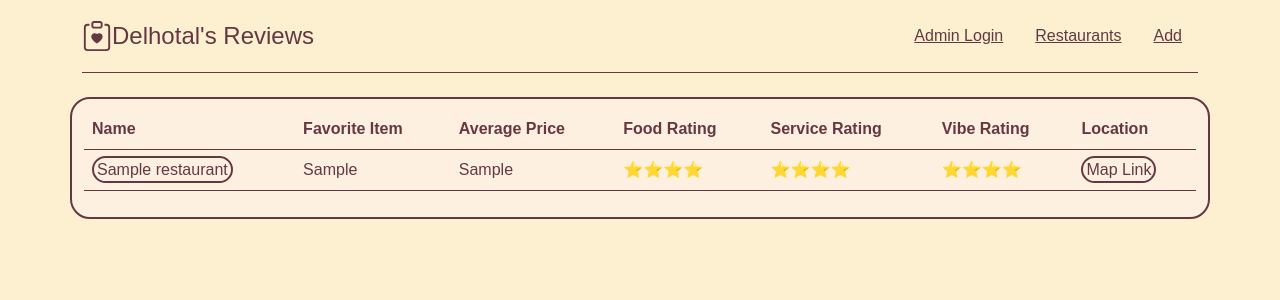
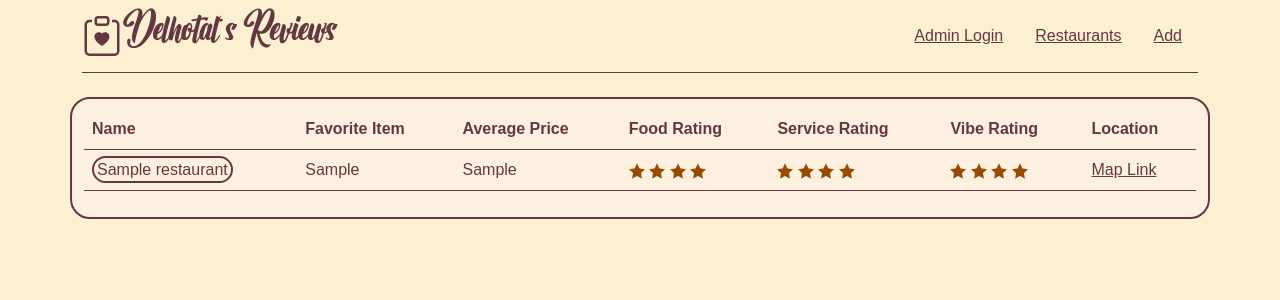
Before and after one commit to ShadoUNDERSCORE/restaurantReview, a Flask app: page /restaurants in a window 1280 px wide. Shown: the top 300 px of the page. Run offline with Flask 3, Linux system fonts and the light colour scheme; tables that the repository leaves empty hold one stand-in row (values such as "Sample post"); some libraries are stand-ins or nearby versions.

Commit message:
Update UI | v1.0

```diff
--- a/main.py
+++ b/main.py
@@ -74,7 +74,6 @@ def is_money(money: str,):
 
 @login_manager.user_loader
 def load_user(user_id):
-    # Since we only have one user, return the admin user if the user_id matches
     if user_id == admin_user.id:
         return admin_user
     else:
--- a/static/styles.css
+++ b/static/styles.css
@@ -1,11 +1,30 @@
+@font-face {
+    font-family: vintage;
+    src: url("../static/Vintage.ttf");
+}
+
+.vintage-font {
+    font-family: vintage;
+}
+
+@font-face {
+    font-family: typewriter;
+    src: url("../static/Typewriter.ttf");
+}
+
+.typewriter-font {
+    font-family: typewriter;
+}
+
+@font-face {
+    font-family: emoji;
+    src: url("../static/NotoEmoji.ttf");
+}
+
 body {
     background: #FDF0D1;
     color: #643843;
-    font-family: "Deja Vu", sans-serif;
-}
-
-h1 {
-    font-family: "Deja Vu";
+    font-family: "Arial";
 }
 
 .hero-container {
@@ -22,6 +41,7 @@ h1 {
 }
 
 .btn-get-started {
+    text-decoration: none;
     width: 300px;
     text-transform: uppercase;
     font-weight: 500;
@@ -39,7 +59,6 @@ h1 {
 a {
     font-family: "Deja Vu", sans-serif;
     color: #643843;
-    text-decoration: none;
 }
 
 .btn-get-started:hover,
@@ -52,6 +71,7 @@ a {
 }
 
 .clickable {
+    text-decoration: none;
     color: None;
     background-color: None;
     border: 2px solid #643843;
@@ -165,6 +185,10 @@ a.note:focus {
 }
 
 .flash {
-  color: #ee6f57;
-  text-align: center;
+    color: #ee6f57;
+    text-align: center;
 }
+
+map {
+    text-decoration: underline;
+}
--- a/templates/base.html
+++ b/templates/base.html
@@ -17,12 +17,12 @@
    <div class="container">
     <header class="d-flex flex-wrap justify-content-center py-3 mb-4 border-bottom">
       <a href="/" class="d-flex align-items-center mb-3 mb-md-0 me-md-auto text-dark text-decoration-none">
-        <svg xmlns="http://www.w3.org/2000/svg" height="30" fill="#643843" class="bi bi-clipboard-heart" viewBox="0 0 16 16">
+        <svg xmlns="http://www.w3.org/2000/svg" height="40" fill="#643843" class="bi bi-clipboard-heart" viewBox="0 0 16 16">
           <path fill-rule="evenodd" d="M5 1.5A1.5 1.5 0 0 1 6.5 0h3A1.5 1.5 0 0 1 11 1.5v1A1.5 1.5 0 0 1 9.5 4h-3A1.5 1.5 0 0 1 5 2.5zm5 0a.5.5 0 0 0-.5-.5h-3a.5.5 0 0 0-.5.5v1a.5.5 0 0 0 .5.5h3a.5.5 0 0 0 .5-.5z"/>
           <path d="M3 1.5h1v1H3a1 1 0 0 0-1 1V14a1 1 0 0 0 1 1h10a1 1 0 0 0 1-1V3.5a1 1 0 0 0-1-1h-1v-1h1a2 2 0 0 1 2 2V14a2 2 0 0 1-2 2H3a2 2 0 0 1-2-2V3.5a2 2 0 0 1 2-2"/>
           <path d="M8 6.982C9.664 5.309 13.825 8.236 8 12 2.175 8.236 6.336 5.31 8 6.982"/>
         </svg>
-        <span class="fs-4" style="color: #643843">Delhotal's Reviews</span>
+        <span class="fs-4 vintage-font" style="color: #643843">Delhotal's Reviews</span>
       </a>
 
       <ul class="nav nav-pills">
--- a/templates/index.html
+++ b/templates/index.html
@@ -3,8 +3,8 @@
 {% block content %}
 <body class="bg" id="home">
     <div class="hero-container aos-init aos-animate" data-aos="zoom-in" data-aos-delay="100">
-      <h1>Delhotal's Restaurant Reviews</h1>
-      <h2>Keep track of the restaurants you visit</h2>
+      <h1 class="vintage-font" style="padding: 5px">Restaurant Reviews</h1>
+      <p class="typewriter-font">Keep track of the restaurants you visit</p>
       <a href="{{ url_for('restaurants') }}" class="btn-get-started">See Restaurants</a>
       <a href="{{ url_for('add') }}" class="btn-get-started">Add Restaurant</a>
         {% if current_user.id == "admin" %}
--- a/templates/restaurants.html
+++ b/templates/restaurants.html
@@ -21,10 +21,13 @@
               <td><a href="{{ url_for('restaurant_info', restaurant_id=restaurant.id) }}" class="clickable">{{ restaurant.name }}</a></td>
               <td class="hide_on_mobile hide_on_mid">{{ restaurant.fav_item }}</td>
               <td class="hide_on_mobile">{{ restaurant.ave_price }}</td>
-              <td>{% for _ in range(restaurant.rate_food) %}⭐{% endfor %}</td>
-              <td class="hide_on_mobile">{% for _ in range(restaurant.rate_service) %}⭐{% endfor %}</td>
-              <td class="hide_on_mobile hide_on_mid">{% for _ in range(restaurant.rate_vibe) %}⭐{% endfor %}</td>
-              <td class="hide_on_mobile hide_on_mid"><a href="{{ restaurant.location }}" class="clickable">Map Link</a></td>
+              <td>{% for _ in range(restaurant.rate_food) %}
+                  <img src="{{ url_for('static', filename='star.ico') }}">{% endfor %}</td>
+              <td class="hide_on_mobile">{% for _ in range(restaurant.rate_service) %}
+                  <img src="{{ url_for('static', filename='star.ico') }}">{% endfor %}</td>
+              <td class="hide_on_mobile hide_on_mid">{% for _ in range(restaurant.rate_vibe) %}
+                  <img src="{{ url_for('static', filename='star.ico') }}">{% endfor %}</td>
+              <td class="hide_on_mobile hide_on_mid"><a href="{{ restaurant.location }}" class="map">Map Link</a></td>
             </tr>
             {% endfor %}
             </tbody>
```
Also changed, not shown: templates/restaurant_info.html (+7 -4 lines), static/NotoEmoji.ttf (added), static/Typewriter.ttf (added), static/Vintage.ttf (added), static/star.ico (added).
